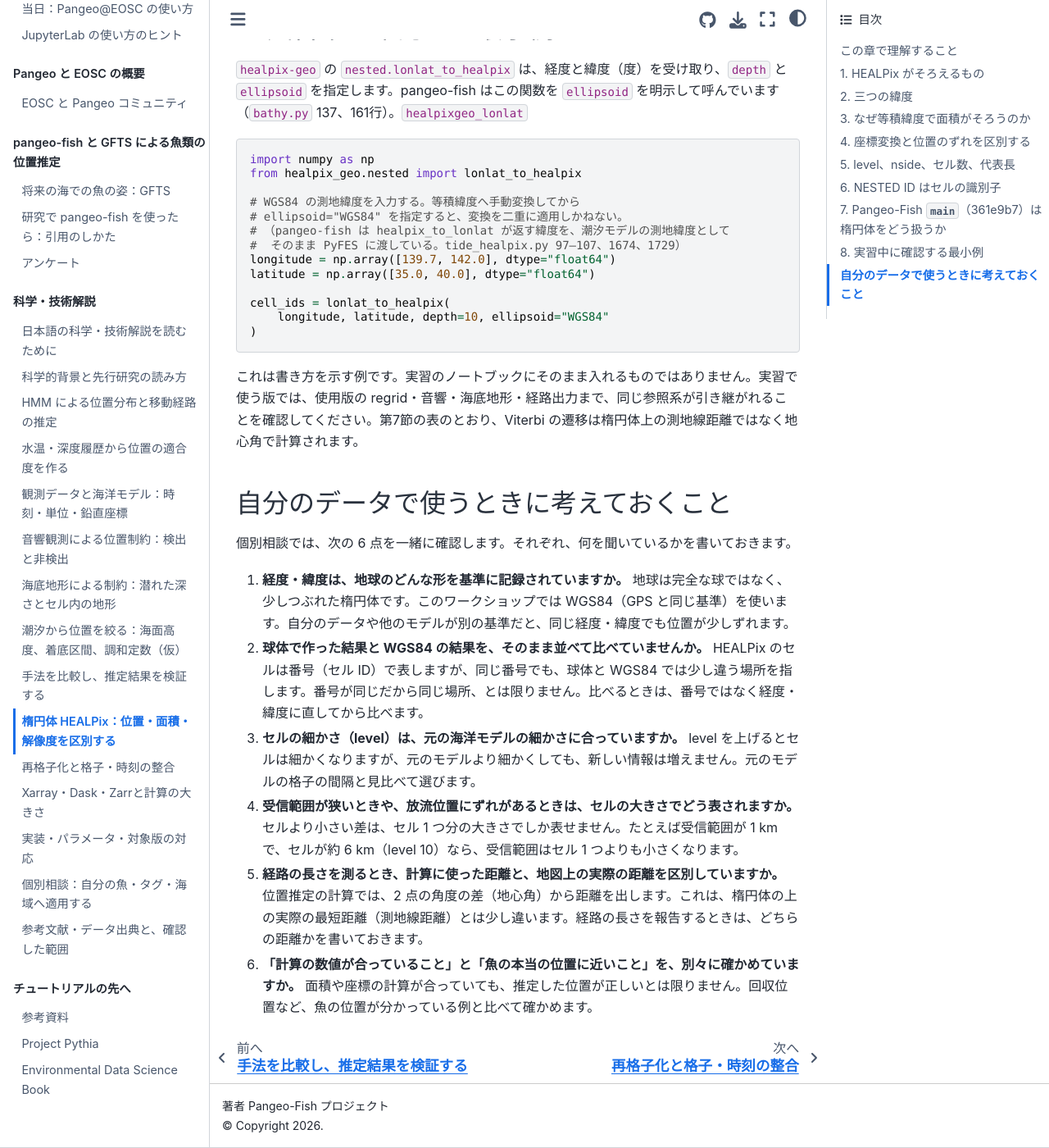
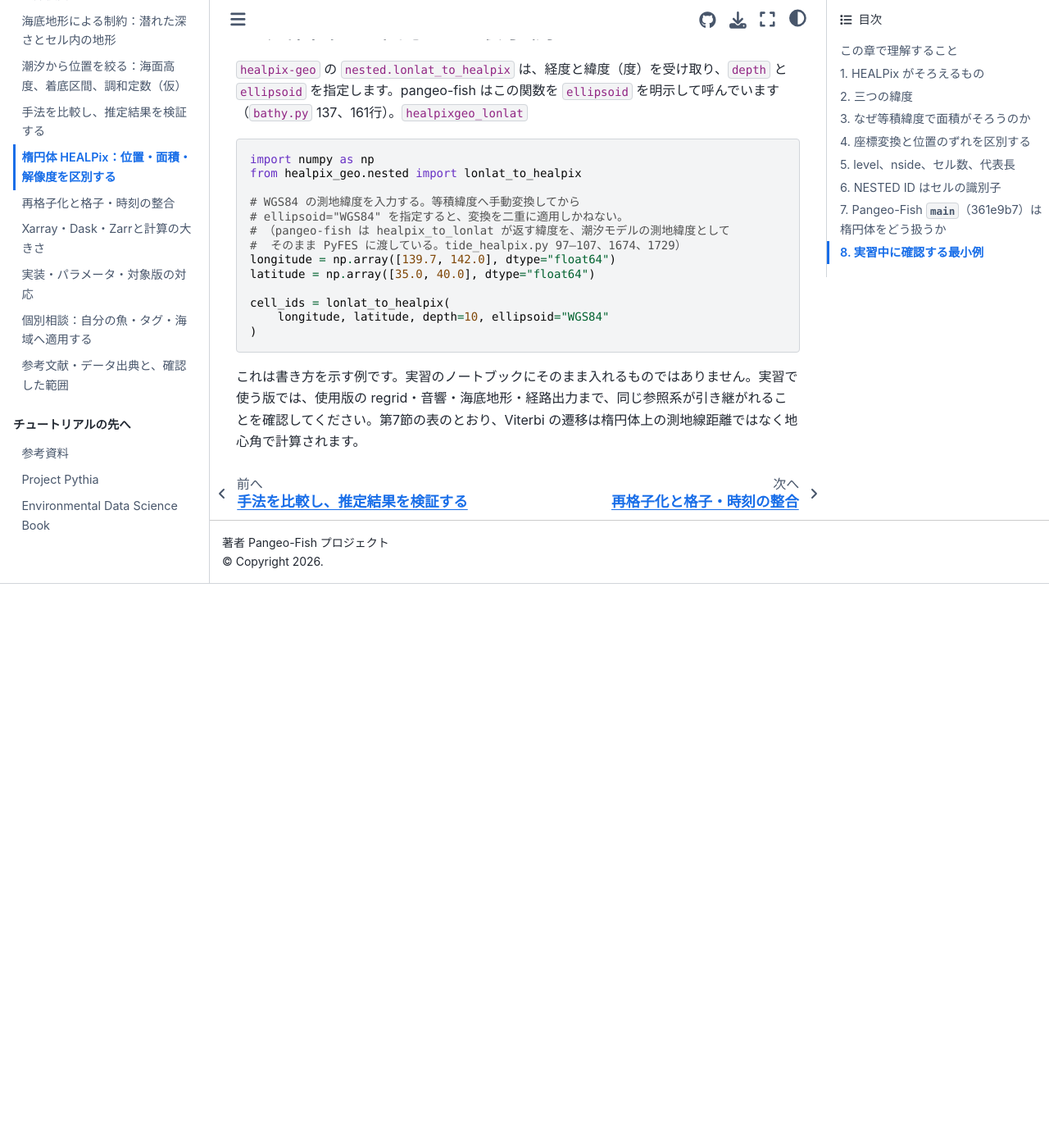
Before and after one commit to pangeo-fish/pangeo-fish-fra2026, a Jupyter Book: the page built from docs/science/09_ellipsoidal_healpix.md, in a window 1280 px wide and 1400 px high, scrolled down 9655 px. Shown: the whole window at 82% size. Built offline with Jupyter Book 1.0.4 settings and Sphinx 7.4.7 and the Sphinx Book theme 1.1.4, drawn with Linux system fonts in a browser that asks for light colours; pages that are not in the unit, such as notebooks, are missing from menus; comment, search, counter and statistics services are not loaded; cross-references to code outside the pages are shown as plain code; after the commit the page ends 10367 px from its top, so only the background shows below that.

Commit message:
Drop the closing questions of chapter 9; 面談 -> 個別相談

````diff
--- a/docs/science/09_ellipsoidal_healpix.md
+++ b/docs/science/09_ellipsoidal_healpix.md
@@ -217,14 +217,3 @@ cell_ids = lonlat_to_healpix(
 ```
 
 これは書き方を示す例です。実習のノートブックにそのまま入れるものではありません。実習で使う版では、使用版の regrid・音響・海底地形・経路出力まで、同じ参照系が引き継がれることを確認してください。第7節の表のとおり、Viterbi の遷移は楕円体上の測地線距離ではなく地心角で計算されます。
-
-## 自分のデータで使うときに考えておくこと
-
-個別相談では、次の 6 点を一緒に確認します。それぞれ、何を聞いているかを書いておきます。
-
-1. **経度・緯度は、地球のどんな形を基準に記録されていますか。** 地球は完全な球ではなく、少しつぶれた楕円体です。このワークショップでは WGS84（GPS と同じ基準）を使います。自分のデータや他のモデルが別の基準だと、同じ経度・緯度でも位置が少しずれます。
-2. **球体で作った結果と WGS84 の結果を、そのまま並べて比べていませんか。** HEALPix のセルは番号（セル ID）で表しますが、同じ番号でも、球体と WGS84 では少し違う場所を指します。番号が同じだから同じ場所、とは限りません。比べるときは、番号ではなく経度・緯度に直してから比べます。
-3. **セルの細かさ（level）は、元の海洋モデルの細かさに合っていますか。** level を上げるとセルは細かくなりますが、元のモデルより細かくしても、新しい情報は増えません。元のモデルの格子の間隔と見比べて選びます。
-4. **受信範囲が狭いときや、放流位置にずれがあるときは、セルの大きさでどう表されますか。** セルより小さい差は、セル 1 つ分の大きさでしか表せません。たとえば受信範囲が 1 km で、セルが約 6 km（level 10）なら、受信範囲はセル 1 つよりも小さくなります。
-5. **経路の長さを測るとき、計算に使った距離と、地図上の実際の距離を区別していますか。** 位置推定の計算では、2 点の角度の差（地心角）から距離を出します。これは、楕円体の上の実際の最短距離（測地線距離）とは少し違います。経路の長さを報告するときは、どちらの距離かを書いておきます。
-6. **「計算の数値が合っていること」と「魚の本当の位置に近いこと」を、別々に確かめていますか。** 面積や座標の計算が合っていても、推定した位置が正しいとは限りません。回収位置など、魚の位置が分かっている例と比べて確かめます。
````
